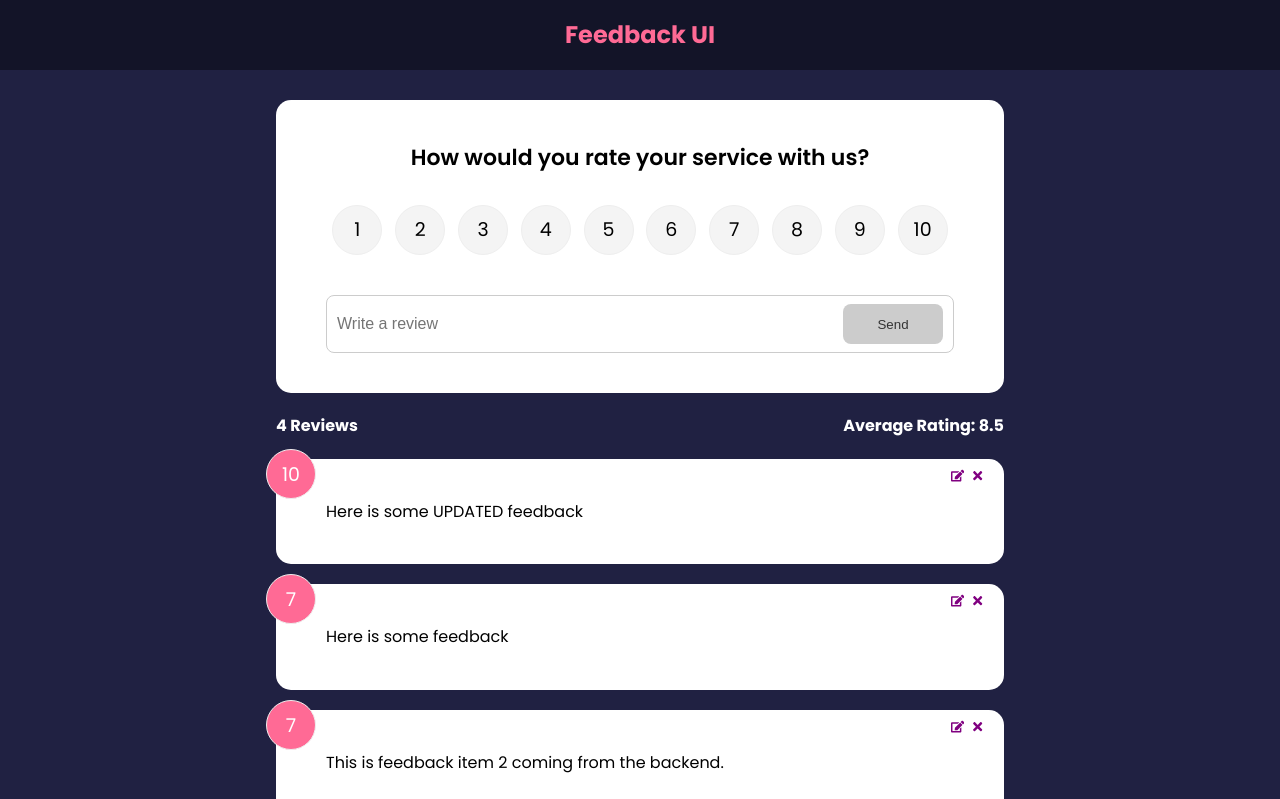
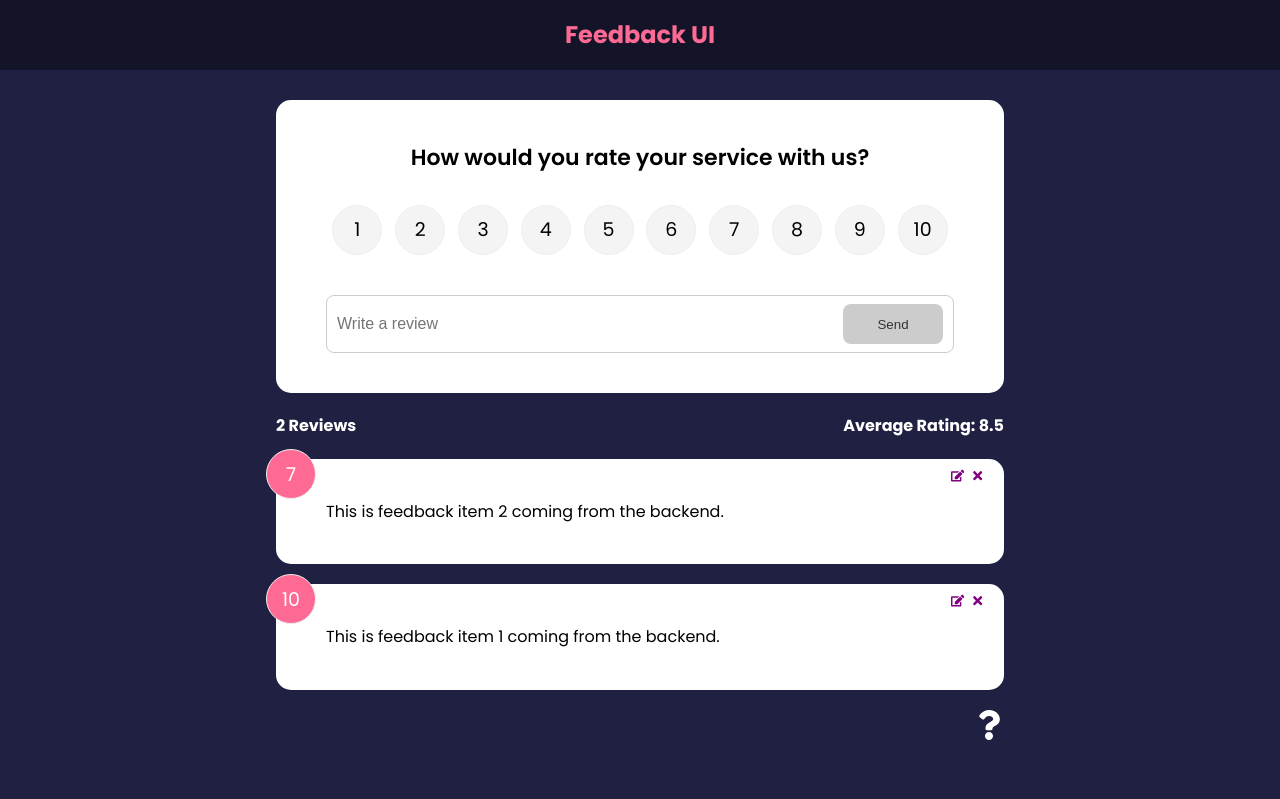
Before and after one commit to maggie-hyland/feedback-app, a React (Create React App) app: page / in a window 1280 px wide. Shown: the top 799 px of the page. Built offline with nearby package versions, Linux system fonts and the light colour scheme; data requests are answered from the project's data file.

Commit message:
fixed feedback update bug

```diff
--- a/db.json
+++ b/db.json
@@ -9,16 +9,6 @@
       "id": 2,
       "rating": 7,
       "text": "This is feedback item 2 coming from the backend."
-    },
-    {
-      "text": "Here is some feedback",
-      "rating": 7,
-      "id": 3
-    },
-    {
-      "text": "Here is some UPDATED feedback",
-      "rating": 10,
-      "id": 4
     }
   ]
 }
--- a/src/components/FeedbackForm.jsx
+++ b/src/components/FeedbackForm.jsx
@@ -1,16 +1,17 @@
-import { useState, useContext, useEffect } from "react";
-import RatingSelect from "./RatingSelect";
-import Card from "./shared/Card";
-import Button from "./shared/Button";
-import FeedbackContext from "../context/FeedbackContext";
+import { useState, useContext, useEffect } from 'react';
+import RatingSelect from './RatingSelect';
+import Card from './shared/Card';
+import Button from './shared/Button';
+import FeedbackContext from '../context/FeedbackContext';
 
 function FeedbackForm() {
-  const [text, setText] = useState("");
+  const [text, setText] = useState('');
   const [rating, setRating] = useState(10);
   const [btnDisabled, setBtnDisabled] = useState(true);
-  const [message, setMessage] = useState("");
+  const [message, setMessage] = useState('');
 
-  const { addFeedback, feedbackEdit } = useContext(FeedbackContext);
+  const { addFeedback, feedbackEdit, updateFeedback } =
+    useContext(FeedbackContext);
 
   useEffect(() => {
     if (feedbackEdit.edit === true) {
@@ -21,11 +22,11 @@ function FeedbackForm() {
   }, [feedbackEdit]);
 
   const handleTextChange = (e) => {
-    if (text === "") {
+    if (text === '') {
       setBtnDisabled(true);
       setMessage(null);
-    } else if (text !== "" && text.trim().length <= 10) {
-      setMessage("Text must be at least 10 characters");
+    } else if (text !== '' && text.trim().length <= 10) {
+      setMessage('Text must be at least 10 characters');
       setBtnDisabled(true);
     } else {
       setMessage(null);
@@ -41,8 +42,17 @@ function FeedbackForm() {
         text,
         rating,
       };
-      addFeedback(newFeedback);
-      setText("");
+
+      if (feedbackEdit.edit === true) {
+        updateFeedback(feedbackEdit.item.id, newFeedback);
+      } else {
+        addFeedback(newFeedback);
+      }
+
+      // NOTE: reset to default state after submission
+      setBtnDisabled(true); // 👈  add this line to reset disabled
+      setRating(10); //👈 add this line to set rating back to 10
+      setText('');
     }
   };
 
```
